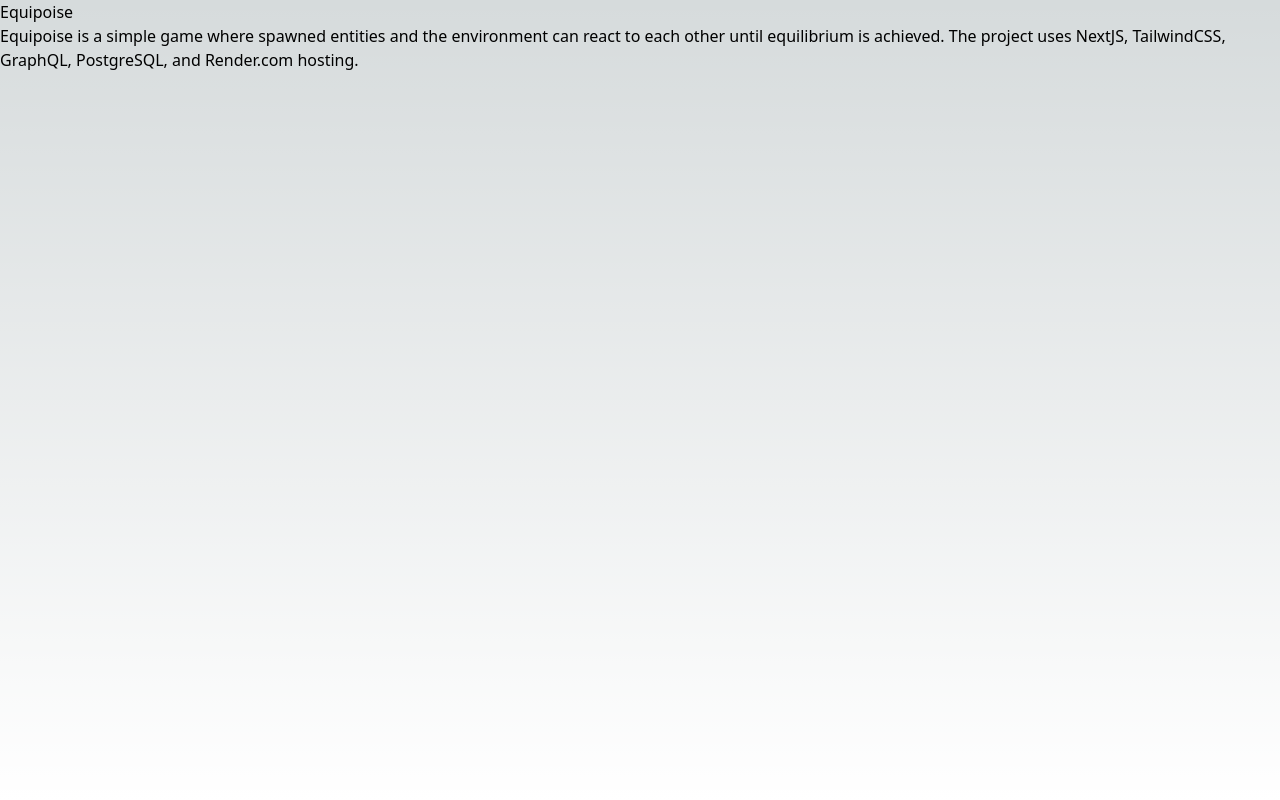
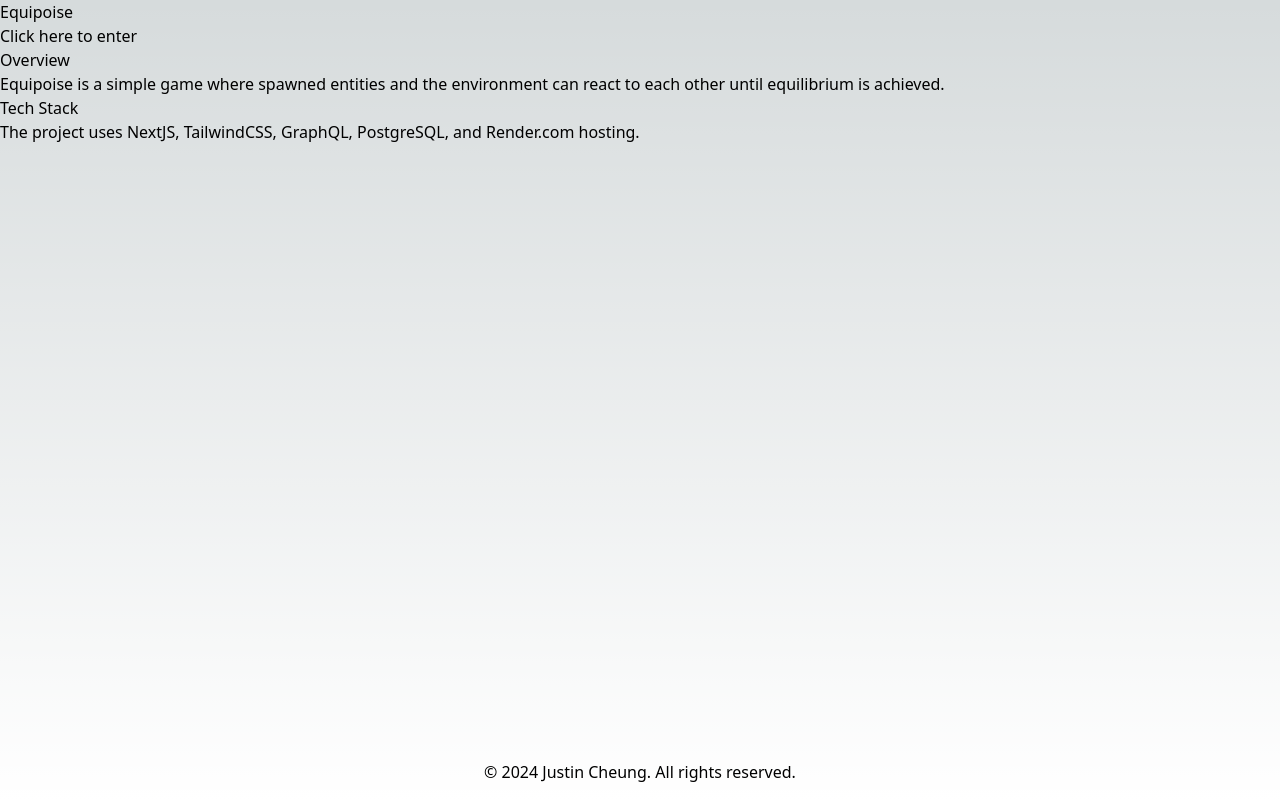
Before and after one commit to Jygsaw/equipoise, a Next.js app: page / in a window 1280 px wide. Built offline with nearby package versions, Linux system fonts and the light colour scheme.

Commit message:
[CHG] Update root page and layout

```diff
--- a/src/app/layout.tsx
+++ b/src/app/layout.tsx
@@ -5,10 +5,8 @@
 const RootLayout = ({ children }: Readonly<PropsWithChildren>) => {
   return (
     <html lang="en">
-      <body>
-        <div className="min-h-screen">
-          {children}
-        </div>
+      <body className="min-h-screen">
+        {children}
       </body>
     </html>
   );
--- a/src/app/page.tsx
+++ b/src/app/page.tsx
@@ -1,20 +1,34 @@
+import Link from 'next/link';
+import { titleAppend } from '@/app/site/_lib/siteUtils';
+import { CopyrightLayout } from '@/app/site/_components/CopyrightLayout';
+
 import type { Metadata } from 'next';
 
 export const metadata: Metadata = {
-  title: 'Equipoise',
+  title: titleAppend(),
 };
 
 const Page = () => {
   return (
-    <main>
-      <h1>Equipoise</h1>
+    <CopyrightLayout>
+      <main>
+        <h1>Equipoise</h1>
 
-      <p>
+        <Link href="/mainmenu">Click here to enter</Link>
+
+        <h2>Overview</h2>
+        <p>
         Equipoise is a simple game where spawned entities and the environment
-        can react to each other until equilibrium is achieved.  The project uses
-        NextJS, TailwindCSS, GraphQL, PostgreSQL, and Render.com hosting.
-      </p>
-    </main>
+        can react to each other until equilibrium is achieved.
+        </p>
+
+        <h2>Tech Stack</h2>
+        <p>
+        The project uses NextJS, TailwindCSS, GraphQL, PostgreSQL, and Render.com
+        hosting.
+        </p>
+      </main>
+    </CopyrightLayout>
   );
 };
 
```
